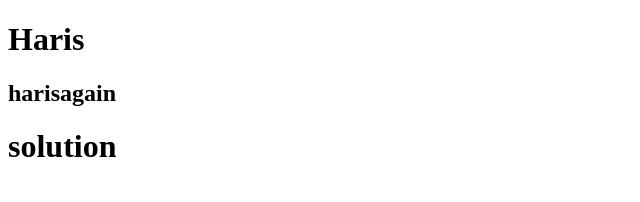
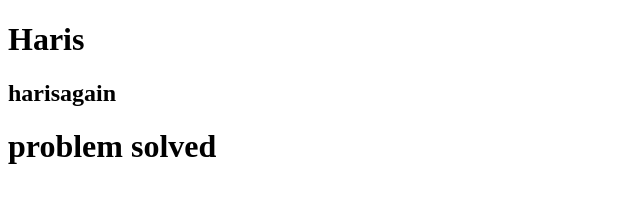
Before and after one commit to MuhammadHaris12345/Branch, a plain HTML site: page index.html in a window 1280 px wide. Shown: the whole page, without its empty margins (0-640 px from the left). Drawn offline with Linux system fonts and the light colour scheme.

Commit message:
solutidon

```diff
--- a/index.html
+++ b/index.html
@@ -10,6 +10,6 @@
     <h2>harisagain
 
     </h2>
-    <h1>solution</h1>
+    <h1>problem solved</h1>
 </body>
 </html>
```
